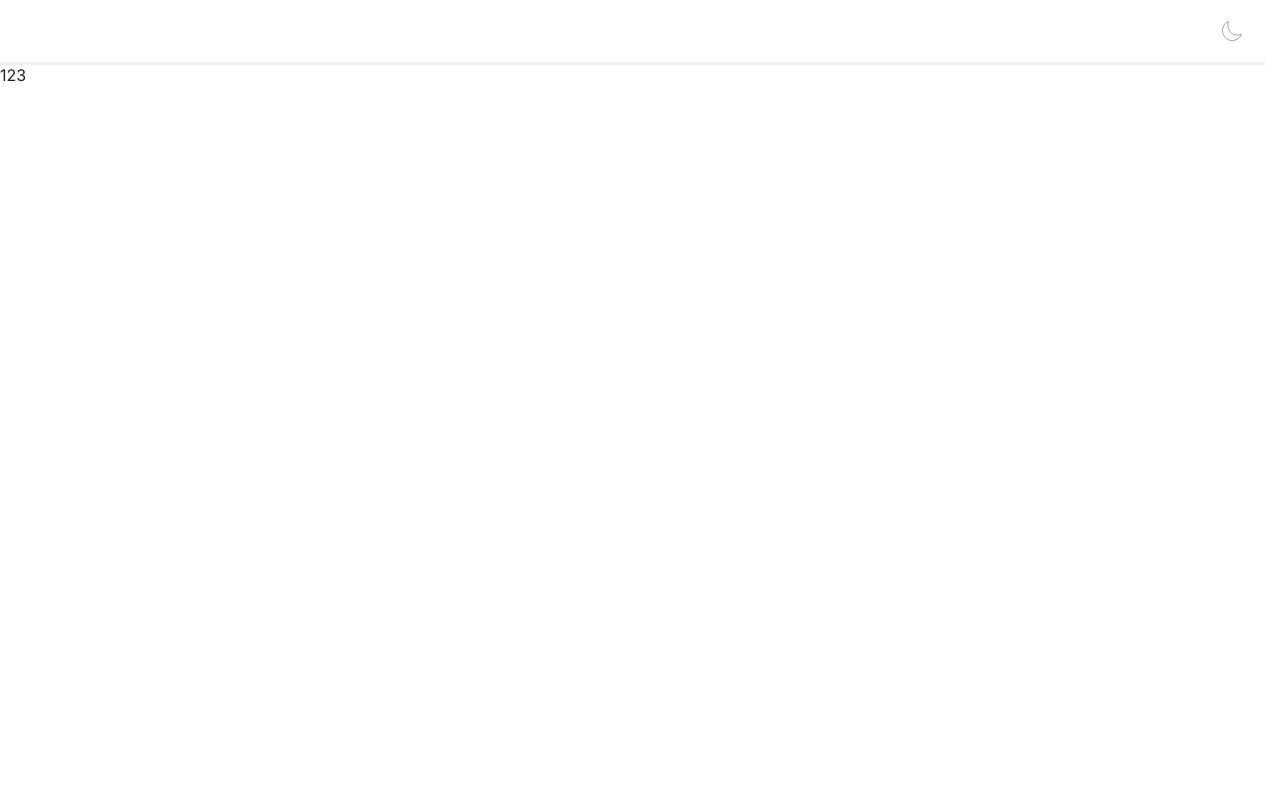
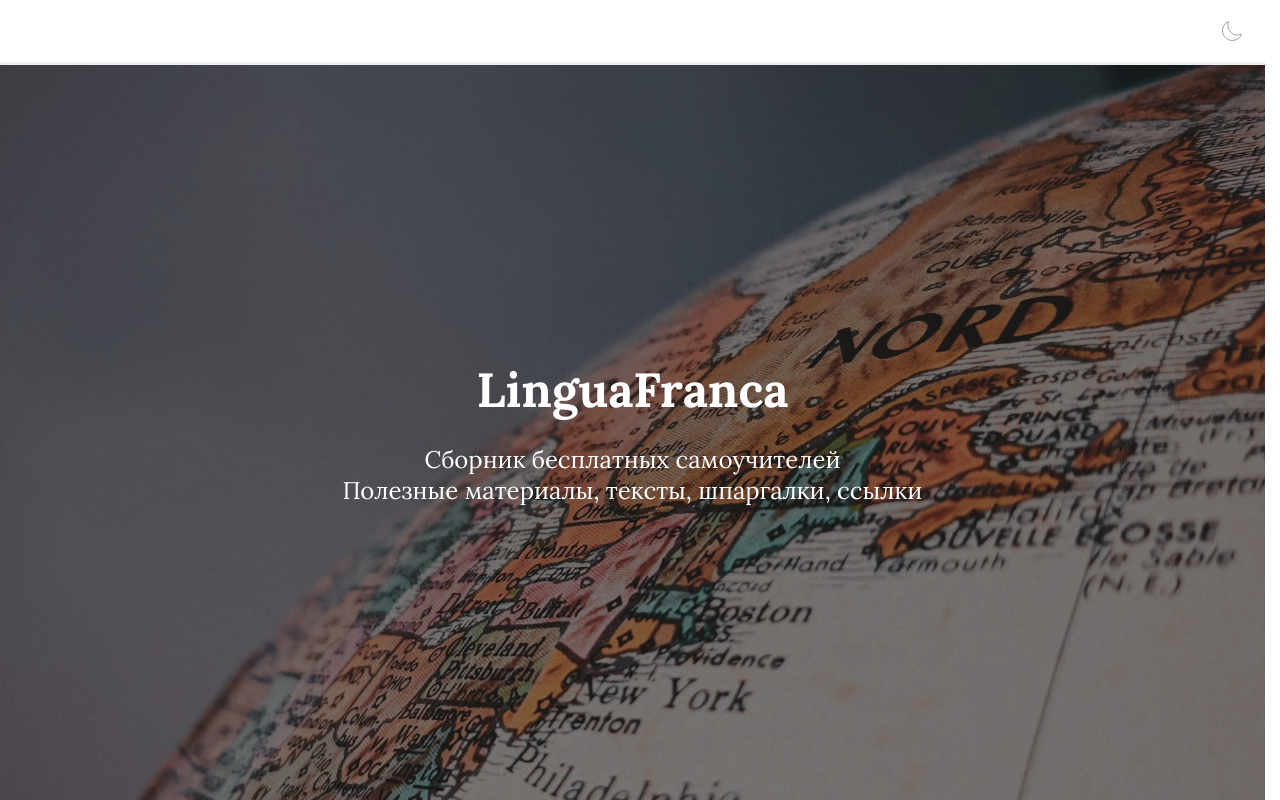
Before and after one commit to IvanZemsky/LinguaFranca, a Nuxt app: page / in a window 1280 px wide. Built offline with nearby package versions, Linux system fonts and the light colour scheme.

Commit message:
feat: books, landing page

```diff
--- a/app/pages/books/index.vue
+++ b/app/pages/books/index.vue
@@ -1,7 +1,182 @@
+<script setup lang="ts">
+import { NuxtLink } from "#components"
+import PlaceholderImage from "~/src/shared/assets/images/landing-hero.jpg"
+
+const books: {
+  id: string
+  name: string
+  img: string
+  details: {
+    lessons: number
+    words: number
+    texts: number
+    levels: [string, string]
+  }
+}[] = [
+  {
+    id: "1",
+    name: "Английский",
+    img: PlaceholderImage,
+    details: {
+      lessons: 120,
+      words: 3500,
+      texts: 50,
+      levels: ["A1", "A2"],
+    },
+  },
+  {
+    id: "2",
+    name: "Испанский",
+    img: PlaceholderImage,
+    details: {
+      lessons: 120,
+      words: 3500,
+      texts: 50,
+      levels: ["A1", "A2"],
+    },
+  },
+  {
+    id: "3",
+    name: "Латынь",
+    img: PlaceholderImage,
+    details: {
+      lessons: 120,
+      words: 3500,
+      texts: 50,
+      levels: ["A1", "A2"],
+    },
+  },
+  {
+    id: "4",
+    name: "Скоро...",
+    img: PlaceholderImage,
+    details: {
+      lessons: 0,
+      words: 0,
+      texts: 0,
+      levels: ["", ""],
+    },
+  },
+]
+</script>
+
 <template>
-  <div>books list</div>
+  <section class="books">
+    <div class="content wrapper">
+      <h1 class="title">Самоучители</h1>
+      <div class="cards">
+        <NuxtLink
+          :to="`/books/${book.id}/lessons`"
+          class="card"
+          v-for="book in books"
+          :key="book.id"
+        >
+          <img class="card-img" :src="book.img" alt="" />
+          <h2 class="card-title">
+            {{ book.name }}
+          </h2>
+          <div class="card-desc">
+            <div class="card-desc-item">{{ book.details.lessons }} уроков</div>
+            <div class="card-desc-item">{{ book.details.words }} слов</div>
+            <div class="card-desc-item">{{ book.details.texts }} текстов</div>
+            <div class="card-desc-item">
+              {{ book.details.levels.join(" — ") }} уровни
+            </div>
+          </div>
+        </NuxtLink>
+      </div>
+    </div>
+  </section>
 </template>
 
-<script setup lang="ts"></script>
+<style scoped>
+.books {
+  margin-top: 24px;
+  padding-bottom: 24px;
+}
+.wrapper {
+  padding: 0 1.5rem;
+}
+.cards {
+  display: grid;
+  grid-template-columns: repeat(auto-fit, minmax(300px, 1fr));
+  gap: 1.25rem;
+}
+.title {
+  font-weight: 700;
+  font-size: 2rem;
+  margin-bottom: 1.5rem;
+}
+.card {
+  position: relative;
+  aspect-ratio: 1 / 1;
+  overflow: hidden;
+  border-radius: 12px;
+  color: #fff;
+  transition: box-shadow 0.15s ease-in-out;
 
-<style scoped></style>
+  & img {
+    width: 100%;
+    height: 100%;
+    object-fit: cover;
+  }
+
+  &::after {
+    content: "";
+    position: absolute;
+    top: 0;
+    left: 0;
+    width: 100%;
+    height: 100%;
+    background-color: rgba(0, 0, 0, 0.4);
+    transition: box-shadow 0.3s ease-in-out;
+    box-shadow: 0 -120px 90px 0px rgba(0, 0, 0, 0) inset;
+  }
+
+  &:hover::after {
+    box-shadow: 0 -120px 90px 0px rgba(0, 0, 0, 0.35) inset;
+  }
+
+  &:hover {
+    .card-title {
+      text-shadow: 0 0 4px rgba(255, 255, 255, 0.6);
+    }
+    .card-desc {
+      opacity: 1;
+    }
+  }
+}
+
+.card-title {
+  position: absolute;
+  top: 50%;
+  left: 50%;
+  transform: translate(-50%, -50%);
+  z-index: 1;
+  font-size: 36px;
+  text-align: center;
+  transition: text-shadow 0.3s ease-in-out;
+}
+
+.card-desc {
+  position: absolute;
+  bottom: 1.5rem;
+  left: 50%;
+  width: 100%;
+  padding: 20px;
+  transform: translateX(-50%);
+  display: grid;
+  grid-template-columns: 1fr 1fr;
+  gap: 0.5rem 1rem;
+  z-index: 1;
+  opacity: 0;
+  transition: opacity 0.3s ease-in-out;
+}
+
+.card-desc-item {
+  &:nth-child(1),
+  &:nth-child(3) {
+    text-align: right;
+  }
+}
+</style>
--- a/app/pages/index.vue
+++ b/app/pages/index.vue
@@ -1,11 +1,88 @@
-<script setup lang="ts"></script>
+<script setup lang="ts">
+import { UiNuxtLink } from "~/src/shared/ui"
+</script>
 
 <template>
   <div class="page">
-    123
+    <section class="intro">
+      <div class="intro-content">
+        <h1 class="intro-title appearing-1">LinguaFranca</h1>
+        <div class="intro-desc appearing-2">
+          Сборник бесплатных самоучителей
+          <br />
+          Полезные материалы, тексты, шпаргалки, ссылки
+        </div>
+        <UiNuxtLink class="intro-start-link appearing-3" to="/books">
+          Начать
+        </UiNuxtLink>
+      </div>
+    </section>
   </div>
 </template>
 
 <style scoped>
+.intro {
+  position: relative;
+  height: 100%;
+  background: center / cover no-repeat
+    url(../src/shared/assets/images/landing-hero.jpg);
+  padding: 20px;
+}
+.intro::after {
+  content: "";
+  position: absolute;
+  top: 0;
+  left: 0;
+  width: 100%;
+  height: 100%;
+  background-color: rgba(0, 0, 0, 0.5);
+}
+.intro-content {
+  display: flex;
+  flex-direction: column;
+  align-items: center;
+  justify-content: center;
+  height: 100%;
+  position: relative;
+  z-index: 2;
+  color: #fff;
+  gap: 1.5rem;
+  text-align: center;
+}
+.intro-title {
+  font-size: 3rem;
+  font-weight: 700;
+  font-family: Lora;
+}
+.intro-desc {
+  font-family: Lora;
+  font-size: 1.5rem;
+}
+.intro-start-link {
+  padding: 1.25rem 2rem;
+  min-width: 184px;
+}
+.appearing-1 {
+  opacity: 0;
+  animation: appearing 0.8s ease-in-out 0.1s forwards;
+}
+.appearing-2 {
+  opacity: 0;
+  animation: appearing 0.8s ease-in-out 0.3s forwards;
+}
+.appearing-3 {
+  opacity: 0;
+  animation: appearing 0.8s ease-in-out 0.6s forwards;
+}
 
+@keyframes appearing {
+  0% {
+    opacity: 0;
+    transform: translateY(25px);
+  }
+  100% {
+    opacity: 1;
+    transform: translateY(0);
+  }
+}
 </style>
--- a/app/src/shared/ui/kit/button/button.css
+++ b/app/src/shared/ui/kit/button/button.css
@@ -5,7 +5,6 @@
   justify-content: center;
   border: none;
   cursor: pointer;
-  font-weight: 500;
   transition: background-color 0.2s ease, color 0.2s ease;
   line-height: 1.5;
 }
@@ -23,7 +22,7 @@
 }
 
 .ui-button.filled.primary:active {
-  background-color: #7b4ad8; /* primary-dark value */
+  background-color: var(--c-primary-darker);
 }
 
 .ui-button.filled.secondary {
@@ -36,7 +35,7 @@
 }
 
 .ui-button.filled.secondary:active {
-  background-color: #7bb8ff; /* secondary-dark value */
+  background-color: var(--c-secondary-darker);
 }
 
 /* Ghost variants */
--- a/app/styles/reset.css
+++ b/app/styles/reset.css
@@ -34,6 +34,15 @@ a:visited {
   color: inherit;
 }
 
+img{
+  max-width: 100%;
+}
+
+h1, h2, h3, h4, h5, h6 {
+  font-size: 1rem;
+  font-weight: normal;
+}
+
 button {
   border: none;
   background: none;
--- a/app/styles/theme.css
+++ b/app/styles/theme.css
@@ -1,17 +1,19 @@
 :root {
   --c-primary: #8e51ff;
   --c-primary-dark: #7b4ad8;
+  --c-primary-darker: #6c46c1;
   --c-primary-light: #d6b6ff;
   --c-primary-extra-light: #ebe8ff;
   --c-primary-contrast: #ffffff;
 
   --c-secondary: #8ec5ff;
   --c-secondary-dark: #7bb8ff;
+  --c-secondary-darker: #6ca8ff;
   --c-secondary-light: #cce5ff;
   --c-secondary-extra-light: #f8fafc;
   --c-secondary-contrast: #ffffff;
 
   --c-main-surface: #ffffff;
   --c-main-text: #232323;
-  --c-neutral: #9E9E9E;
+  --c-neutral: #9e9e9e;
 }
```
Also changed, not shown: eslint.config.mjs (+14 -1 lines).
